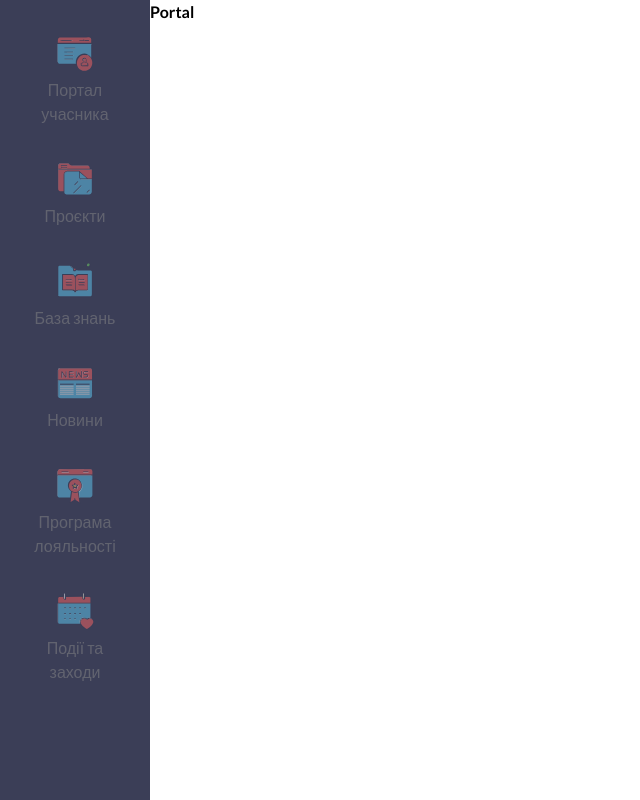
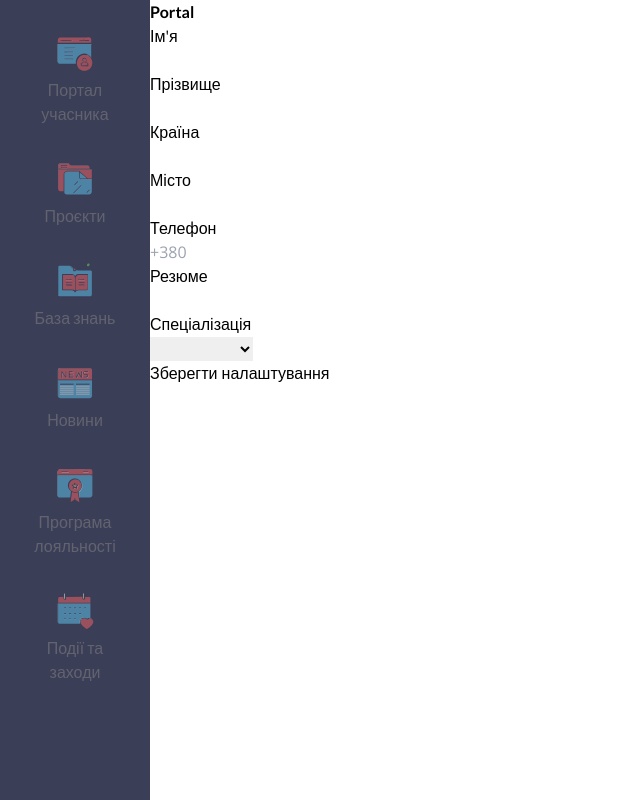
Before and after one commit to baza-trainee/baza-crm-frontend, a React (Vite) app: page /crm in a window 1280 px wide. Shown: the whole page, without its empty margins (0-640 px from the left). Built offline with nearby package versions, Linux system fonts and the light colour scheme.

Commit message:
add user form for portal

```diff
--- /dev/null
+++ b/src/components/Portal/PortalUserForm.tsx
@@ -0,0 +1,87 @@
+import { useForm } from 'react-hook-form';
+
+interface UserData {
+  firstName: string;
+  lastName: string;
+  country: string;
+  city: string;
+  phone: string;
+  resume: File;
+  specialization: string[];
+}
+
+// const specializationList = [
+//   { value: 'design', label: 'Design' },
+//   { value: 'frontend', label: 'Frontend' },
+//   { value: 'backend', label: 'Backend' },
+//   { value: 'fullstack', label: 'Full Stack' },
+//   { value: 'qa', label: 'QA Manual' },
+//   { value: 'pm', label: 'PM' },
+// ];
+
+const PortalUserForm: React.FC = () => {
+  const {
+    register,
+    handleSubmit,
+    // formState: { errors },
+  } = useForm<UserData>({
+    defaultValues: {
+      firstName: '',
+      lastName: '',
+      country: '',
+      city: '',
+      phone: '',
+      specialization: [],
+    },
+  });
+
+  const onSubmit = handleSubmit((data) => console.log(data));
+
+  return (
+    <form onSubmit={onSubmit}>
+      <div>
+        <label htmlFor="firstName"> Ім'я</label>
+        <div>
+          <input id="firstName" {...register('firstName')} />
+        </div>
+
+        <label htmlFor="lastName">Прізвище </label>
+        <div>
+          {' '}
+          <input id="lastName" {...register('lastName')} />
+        </div>
+        <label htmlFor="country">Країна </label>
+        <div>
+          {' '}
+          <input id="country" {...register('country')} />
+        </div>
+        <label htmlFor="city">Місто </label>
+        <div>
+          <input id="city" {...register('city')} />
+        </div>
+        <label htmlFor="phone">Телефон </label>
+        <div>
+          <input id="phone" {...register('phone')} placeholder="+380" />
+        </div>
+        <label htmlFor="resume">Резюме </label>
+        <div>
+          <input id="resume" {...register('resume')} />
+        </div>
+        <label htmlFor="specialization">Спеціалізація</label>
+        <div>
+          <select id="specialization" {...register('specialization')}>
+            <option value="Design">Design</option>
+            <option value="Frontend">Frontend</option>
+            <option value="Backend">Backend</option>
+            <option value="Full Stack">Full Stack</option>
+            <option value="QA Manual">QA Manual</option>
+            <option value="PM">PM</option>
+          </select>
+        </div>
+      </div>
+
+      <button type="submit">Зберегти налаштування</button>
+    </form>
+  );
+};
+export default PortalUserForm;
--- a/src/pages/Portal.tsx
+++ b/src/pages/Portal.tsx
@@ -1,7 +1,10 @@
+import PortalUserForm from '../components/Portal/PortalUserForm';
+
 const Portal = () => {
   return (
     <div>
       <h1>Portal</h1>
+      <PortalUserForm />
     </div>
   );
 };
```
